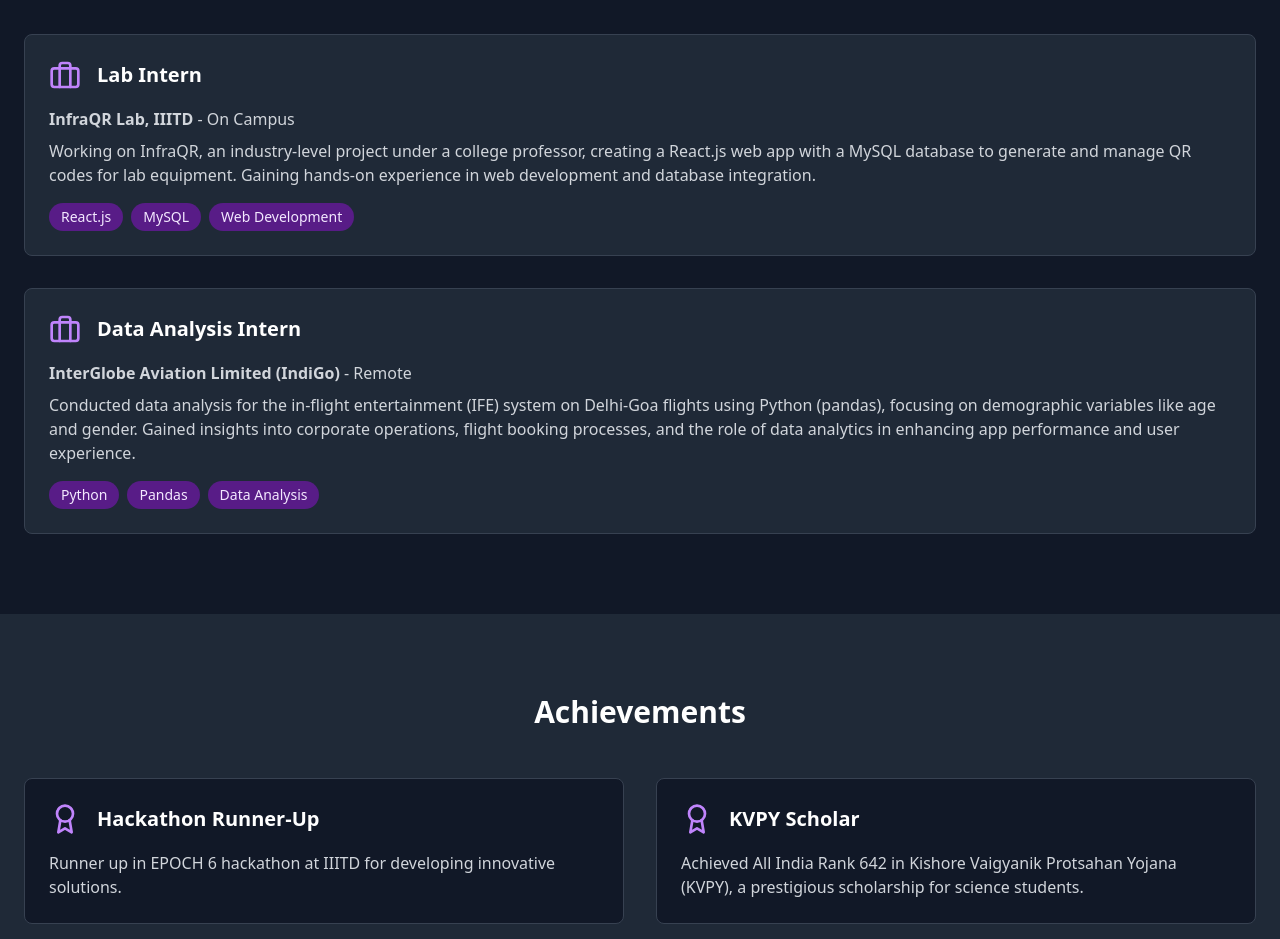
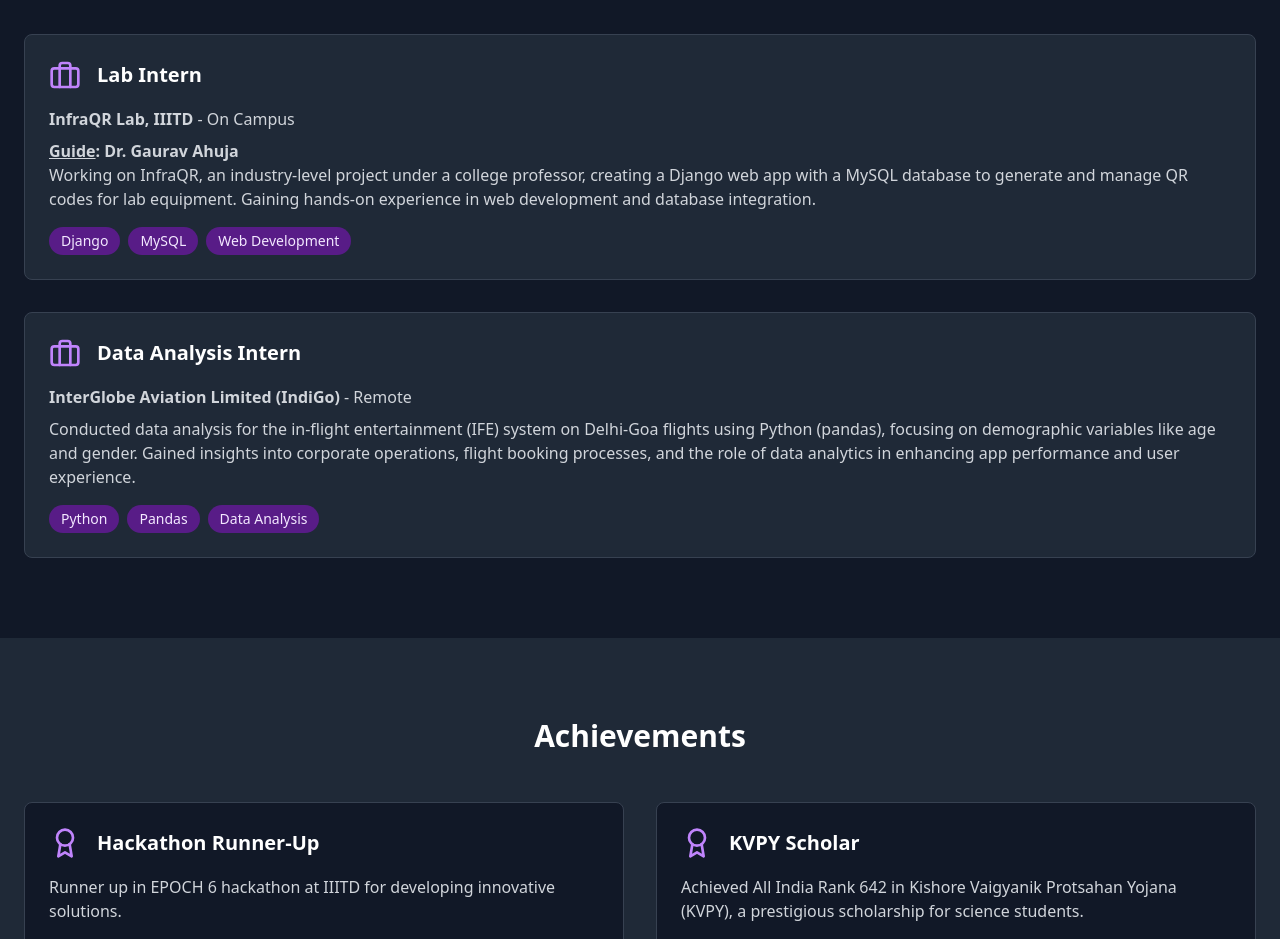
Before and after one commit to meechan16/Portfolio, a React (Vite) app: page / in a window 1280 px wide. Shown: the part 2240-3179 px from the top of the page. Built offline with nearby package versions, Linux system fonts and the light colour scheme.

Commit message:
minor changes

```diff
--- a/src/App.tsx
+++ b/src/App.tsx
@@ -273,11 +273,12 @@ function App() {
           <span className="font-semibold">InfraQR Lab, IIITD</span> - On Campus
         </p>
         <p className="text-gray-300 mb-4">
-          Working on InfraQR, an industry-level project under a college professor, creating a React.js web app with a MySQL database to generate and manage QR codes for lab equipment. Gaining hands-on experience in web development and database integration.
+        <b><u>Guide</u>: Dr. Gaurav Ahuja</b><br></br>
+          Working on InfraQR, an industry-level project under a college professor, creating a Django web app with a MySQL database to generate and manage QR codes for lab equipment. Gaining hands-on experience in web development and database integration.
         </p>
         <div className="flex space-x-2">
           <span className="px-3 py-1 bg-purple-900 text-purple-100 rounded-full text-sm">
-            React.js
+            Django
           </span>
           <span className="px-3 py-1 bg-purple-900 text-purple-100 rounded-full text-sm">
             MySQL
```
